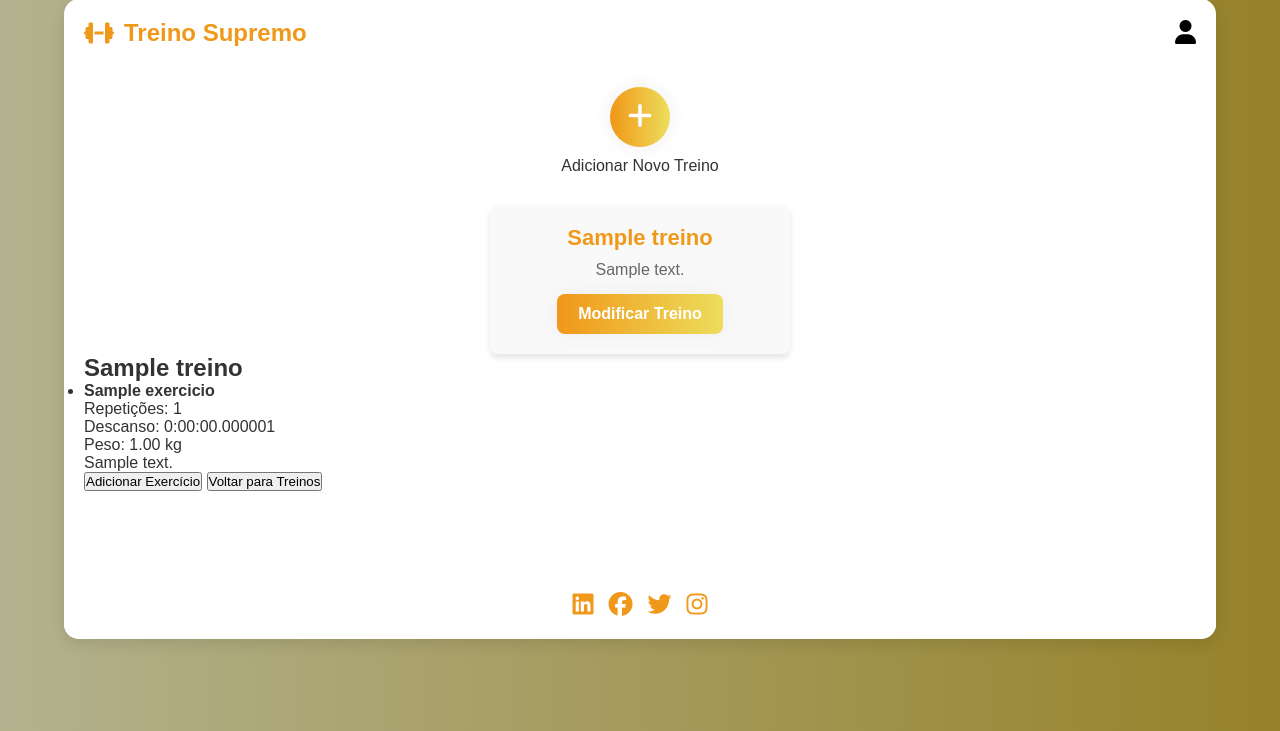
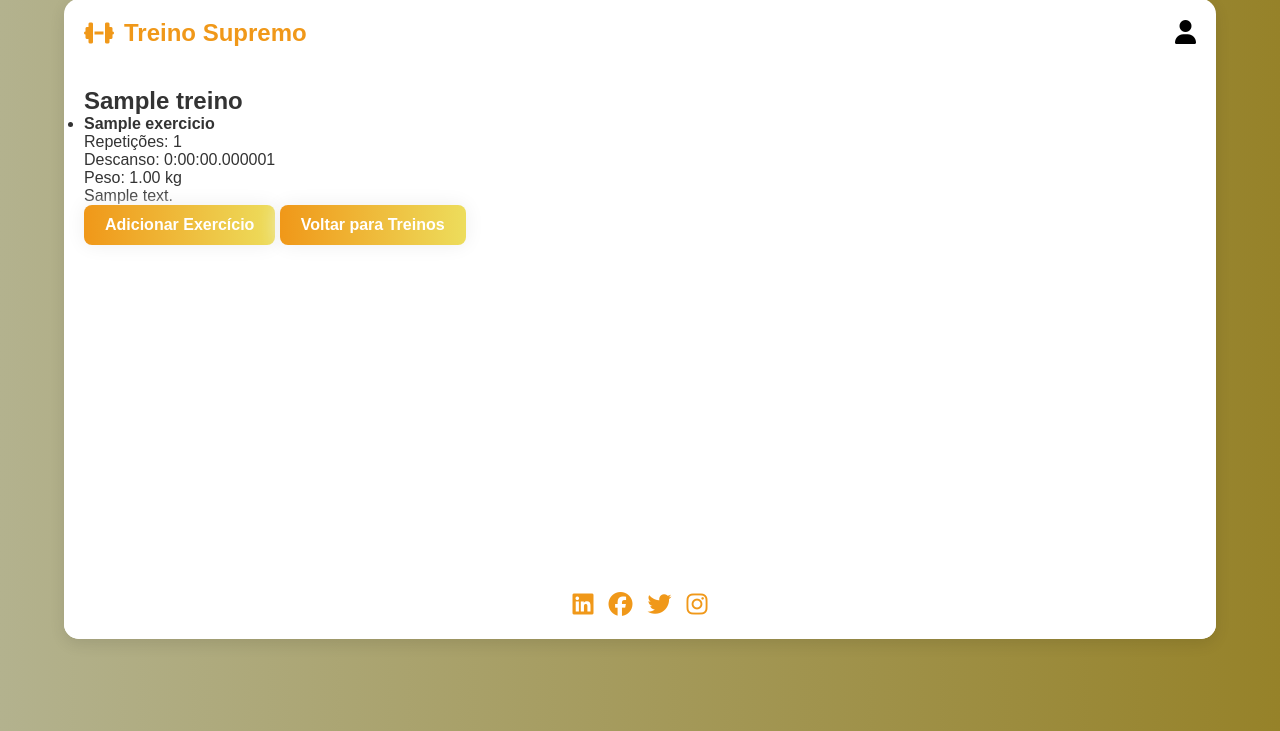
Before and after one commit to Guilhermekek/ProjetoFaculdade, a Django app: template templates/usuario.html in a window 1280 px wide. Shown: the part 41-772 px from the top of the page. Run offline with Django 5.2, Linux system fonts and the light colour scheme; the template is opened without the code that fills it: values that come from a table or form of the project are taken from there, others are empty; tables that the repository leaves empty hold one stand-in row (values such as "Sample post"); some libraries are stand-ins or nearby versions.

Commit message:
Usuario parte 4

```diff
--- a/Academia/static/Academia/usuario.css
+++ b/Academia/static/Academia/usuario.css
@@ -208,6 +208,26 @@ footer {
     box-shadow: 0 4px 6px rgba(0,0,0,0.1);
 }
 
+.btn-custom {
+    font-size: 16px;
+    padding: 10px 20px;
+    border: 1px solid transparent;
+    border-radius: 8px;
+    font-weight: 600;
+    cursor: pointer;
+    background-image: linear-gradient(to right, #F09819 0%, #EDDE5D 51%, #F09819 100%);
+    text-align: center;
+    transition: 0.5s;
+    background-size: 200% auto;
+    color: white;
+    box-shadow: 0 0 20px #eee;
+}
+
+.btn-custom:hover {
+    background-position: right center;
+    color: #fff;
+    text-decoration: none;
+}
 
 /* Responsividade */
 @media (max-width: 768px) {
--- a/Academia/static/js/script.js
+++ b/Academia/static/js/script.js
@@ -1,19 +1,17 @@
 function modificarTreino(treinoId) {
-    // Oculta todos os treinos e exibe os detalhes do treino selecionado
-    document.getElementById('listaTreinos').style.display = 'none';
+    // Redireciona para a página de detalhes do treino, passando o treinoId como parâmetro na URL
     window.location.href = `/user/?treino_id=${treinoId}`;
 }
 
 function voltarParaTreinos() {
-    // Redireciona para a página de treinos sem um treino selecionado
+    // Remove o treino_id da URL e retorna à lista de treinos
     window.location.href = '/user/';
 }
 
 function toggleForm(formId) {
-    var form = document.getElementById(formId);
-    if (form.style.display === 'none' || form.style.display === '') {
-        form.style.display = 'block';
-    } else {
-        form.style.display = 'none';
+    const form = document.getElementById(formId);
+    if (form) {
+        // Exibe ou oculta o formulário com base no estado atual
+        form.style.display = form.style.display === 'none' || form.style.display === '' ? 'block' : 'none';
     }
 }
--- a/templates/usuario.html
+++ b/templates/usuario.html
@@ -29,6 +29,7 @@
         </header>
 
         <main class="conteudo-principal">
+            {% if not treino_selecionado %}
             <!-- Adicionar novo treino -->
             <div class="adicionar-treino">
                 <button class="btn-adicionar-treino" onclick="toggleForm('formCriarTreino')">
@@ -62,6 +63,7 @@
                 <p id="mensagemSemTreinos">Você ainda não possui treinos cadastrados.</p>
                 {% endfor %}
             </div>
+            {% endif %}
 
             <!-- Detalhes do treino selecionado -->
             {% if treino_selecionado %}
@@ -80,7 +82,7 @@
                     <p>Este treino ainda não possui exercícios.</p>
                     {% endfor %}
                 </ul>
-                <button class="btn-adicionar-exercicio" onclick="toggleForm('formAdicionarExercicio')">Adicionar Exercício</button>
+                <button class="btn-adicionar-exercicio btn-custom" onclick="toggleForm('formAdicionarExercicio')">Adicionar Exercício</button>
 
                 <!-- Formulário de adicionar exercício -->
                 <div id="formAdicionarExercicio" class="form-adicionar-exercicio" style="display: none;">
@@ -100,7 +102,7 @@
                         <button type="submit">Salvar Exercício</button>
                     </form>
                 </div>
-                <button class="btn-voltar" onclick="voltarParaTreinos()">Voltar para Treinos</button>
+                <button class="btn-voltar btn-custom" onclick="voltarParaTreinos()">Voltar para Treinos</button>
             </div>
             {% endif %}
         </main>
```
